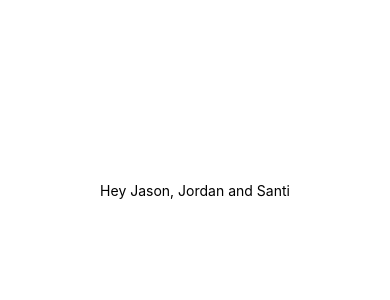
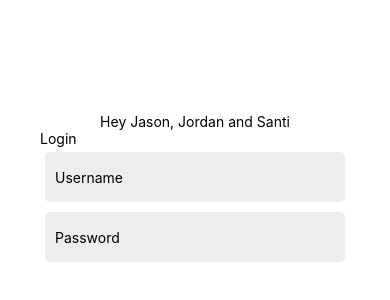
Before and after one commit to Team-Couplets/Couplets, a React Native app in the folder client/: screen / in a window 390 px wide. Shown: the part 232-532 px from the top of the page. Built offline with nearby package versions, Linux system fonts and the light colour scheme.

Commit message:
added default styling for login text input areas

```diff
--- a/client/App.js
+++ b/client/App.js
@@ -6,6 +6,7 @@ export default function App() {
   return (
     <View style={styles.container}>
       <Text>Hey Jason, Jordan and Santi</Text>
+      <LoginScreen></LoginScreen>
       <StatusBar style="auto" />
     </View>
   );
--- a/client/src/screens/LoginScreen.js
+++ b/client/src/screens/LoginScreen.js
@@ -1,5 +1,5 @@
 import React from 'react';
-import {SafeAreaView, StyleSheet, TextInput} from 'react-native';
+import {SafeAreaView, StyleSheet, TextInput, Text} from 'react-native';
 
 //This is setup fpr login screen;
 const LoginScreen = () => {
@@ -8,25 +8,35 @@ const LoginScreen = () => {
 
     return (
         <SafeAreaView>
-          <TextInput>Login Screen</TextInput>
+          <Text>Login</Text>
           <TextInput
-            // style={styles.input}
+            style={styles.inputBox}
             onChangeText={onChangeUsername}
             value={username}
             placeholder="Username"
           />
+
           <TextInput
-            // style={styles.input}
+            style={styles.inputBox}
             onChangeText={onChangePassword}
             value={password}
             placeholder="Password"
             // keyboardType="numeric"
           />
-
-          <button></button>
         </SafeAreaView>
       );
     };
 
+    const styles = StyleSheet.create({
+      inputBox: {
+        height: 50,
+        width: 300,
+        margin: 5,
+        borderRadius: 5,
+        backgroundColor: "#ededed",
+        padding: 10
+      }
+    });
+
 
 export default LoginScreen;
--- a/client/src/screens/SignupScreen.js
+++ b/client/src/screens/RegisterScreen.js
@@ -2,7 +2,7 @@ import React from 'react';
 import { StyleSheet, Text, View } from "react-native";
 
 //This is the setup for sign up screen
-const SignupScreen = () => {
+const RegisterScreen = () => {
     <View style={styles.container}>
         <Text>This is Sign up Screen</Text>
     </View>
@@ -17,4 +17,4 @@ const styles = StyleSheet.create({
     },
   });
 
-export default SignupScreen;
+export default RegisterScreen;
```
